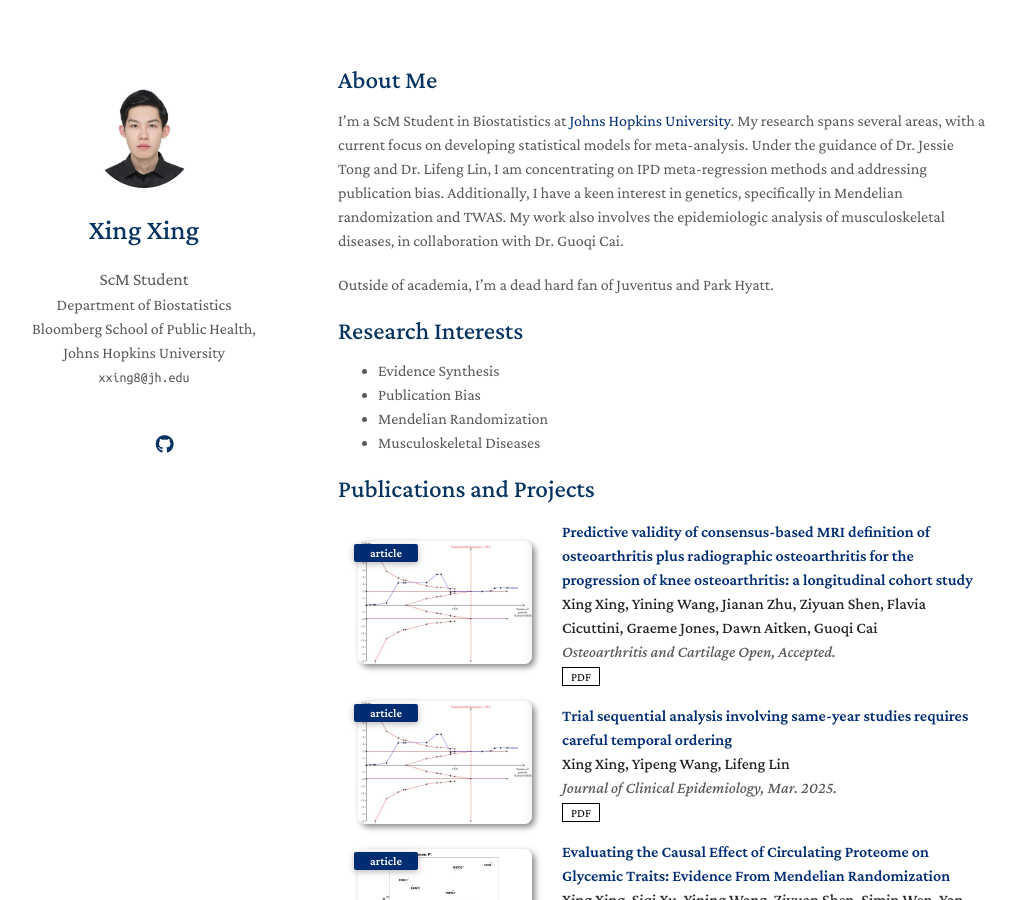
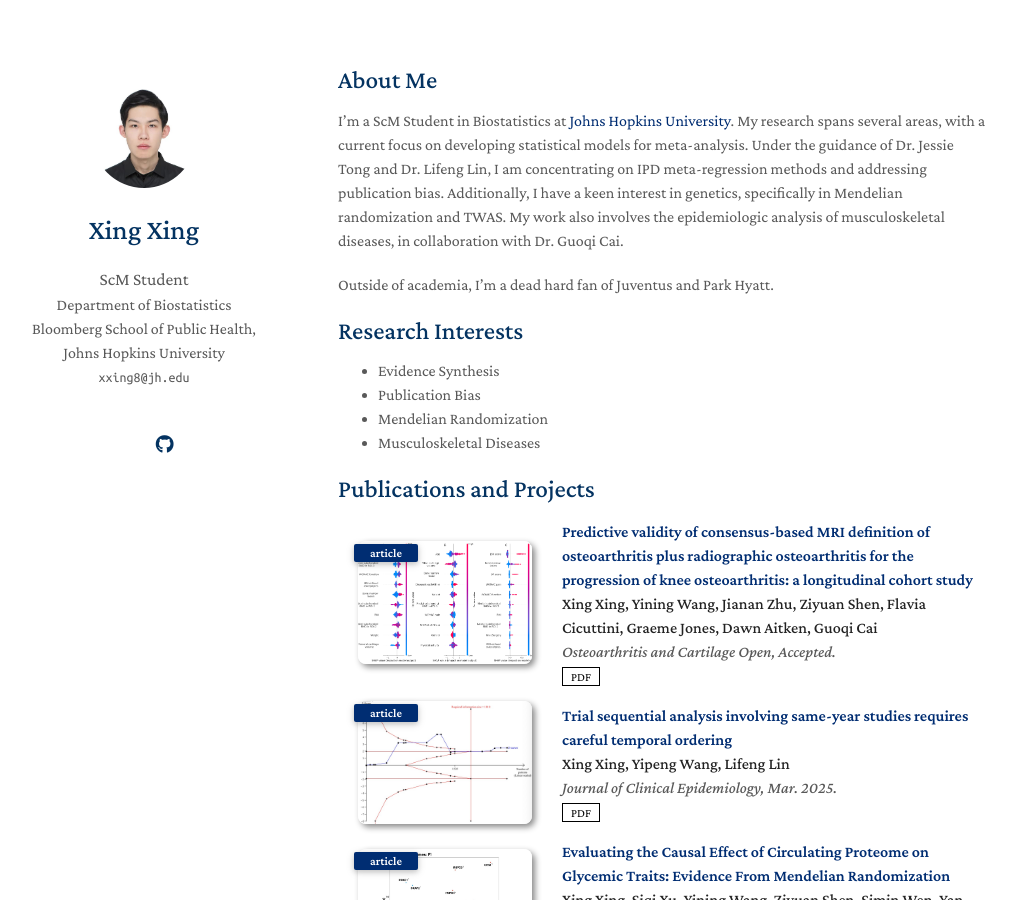
Before and after one commit to KevinXing3/kevinXing3.github.io, a Jekyll site: the page built from index.md, in a window 1280 px wide and 900 px high. Shown: the whole window, without its empty margins (132-1147 px from the left). Built offline with Jekyll 4.4.1, drawn with Linux system fonts in a browser that asks for light colours; nearby versions of some CDN libraries; a style sheet for code colours, icons or effects is not loaded; our own code applies the rules of GitHub Pages for plain Markdown files.

Commit message:
Update project.md

```diff
--- a/_includes/project.md
+++ b/_includes/project.md
@@ -6,7 +6,7 @@
 <li>
 <div class="pub-row">
   <div class="col-sm-3 abbr" style="position: relative;padding-right: 15px;padding-left: 15px;">
-    <img src="assets/img/TSA.jpg" class="teaser img-fluid z-depth-1">
+    <img src="assets/img/OAC.png" class="teaser img-fluid z-depth-1">
     <abbr class="badge">article</abbr>
   </div>
 
```
